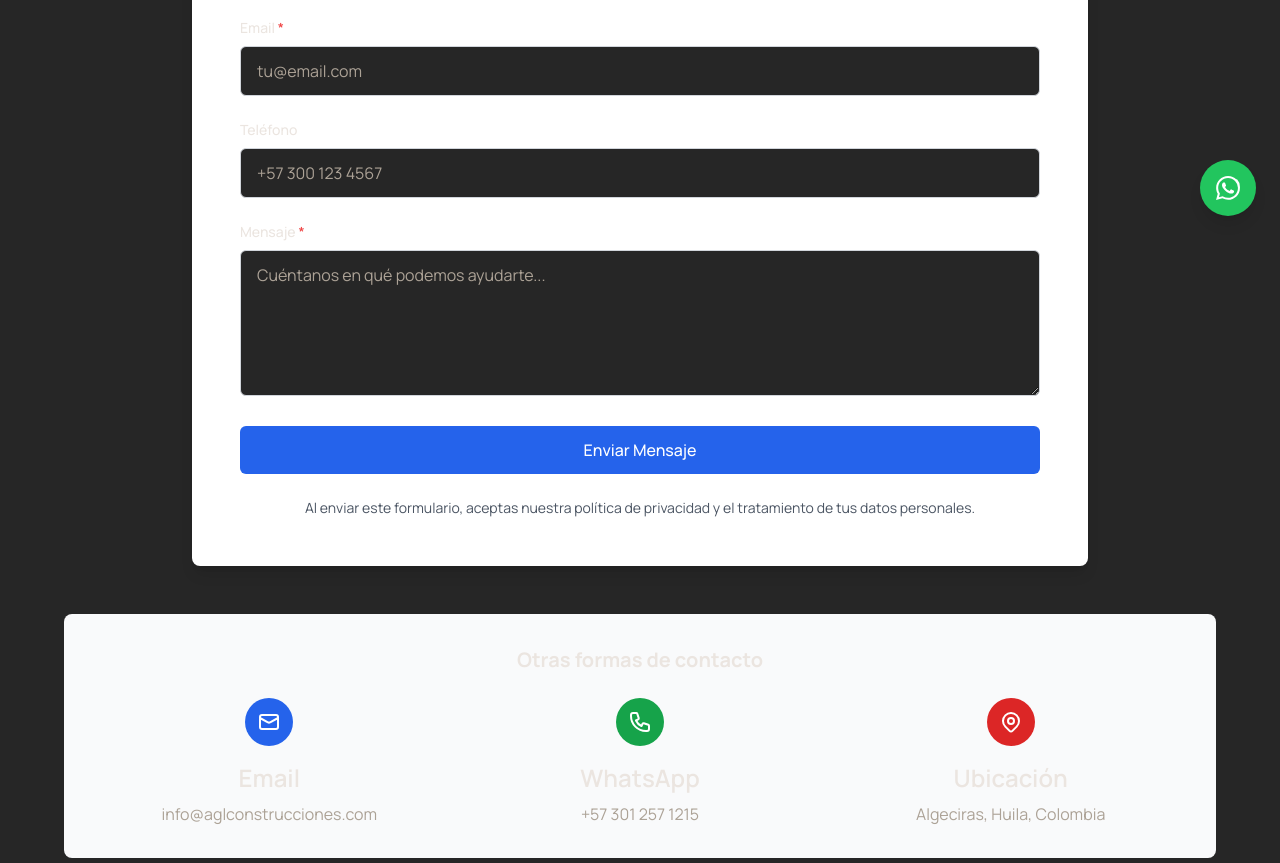
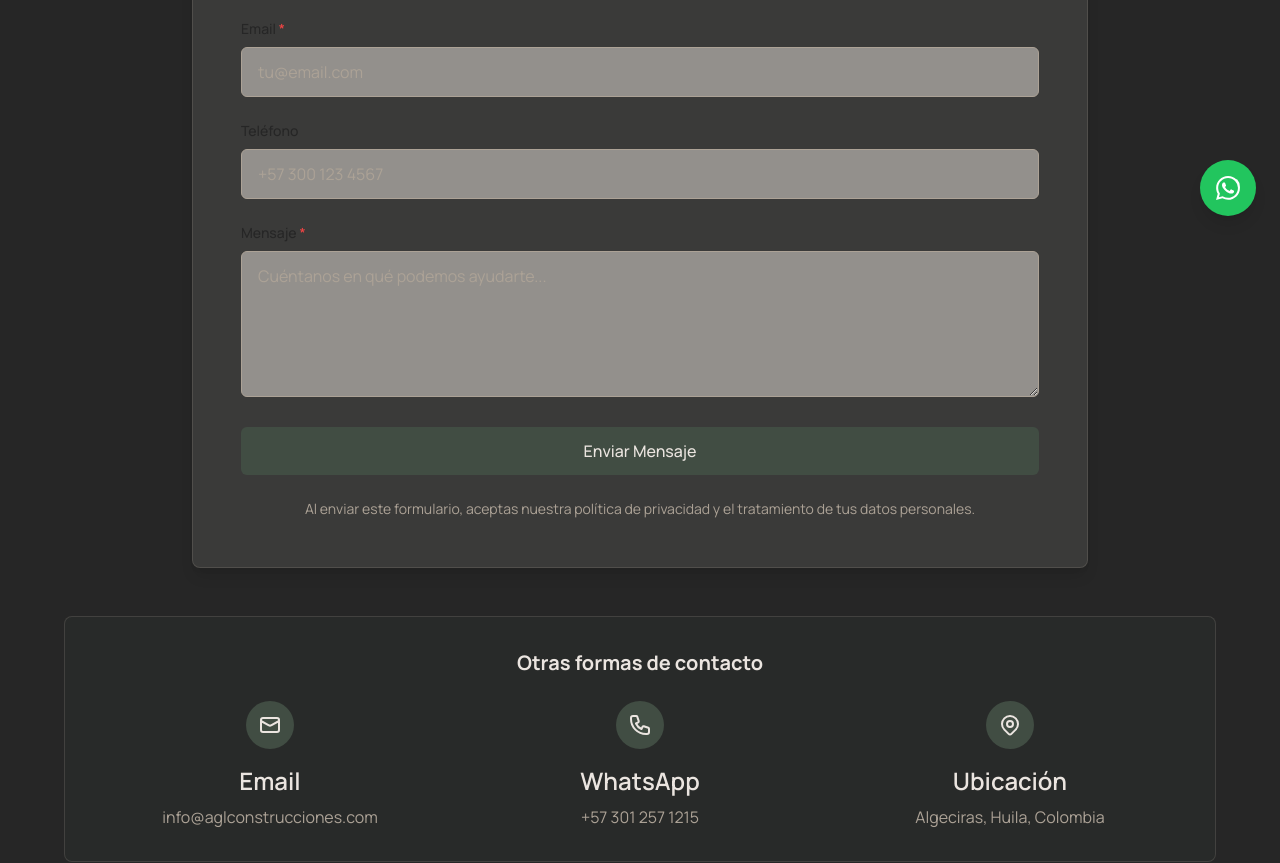
Before and after one commit to ferchoba/ProyRemodelacion, a Next.js app: page /en/contacto in a window 1280 px wide. Shown: the part 560-1423 px from the top of the page. Built offline with nearby package versions, Linux system fonts and the light colour scheme; no server answers; the database is empty.

Commit message:
Ajuste de la paleta de color de los formularios

```diff
--- a/src/app/[locale]/(site)/contacto/page.tsx
+++ b/src/app/[locale]/(site)/contacto/page.tsx
@@ -36,7 +36,7 @@ export default async function ContactPage() {
 
           {/* Formulario de Contacto */}
           <div className="max-w-4xl mx-auto">
-            <div className="bg-white rounded-lg shadow-lg p-8 md:p-12">
+            <div className="bg-platinum/10 border border-quick-silver/20 rounded-lg shadow-lg p-8 md:p-12">
               <div className="text-center mb-8">
                 <h2 className="text-2xl font-bold text-platinum mb-4">
                   {t('general.title')}
@@ -51,7 +51,7 @@ export default async function ContactPage() {
           </div>
 
           {/* Información de contacto adicional */}
-          <div className="mt-12 bg-gray-50 rounded-lg p-8">
+          <div className="mt-12 bg-outer-space/10 border border-quick-silver/20 rounded-lg p-8">
             <div className="text-center">
               <h3 className="text-xl font-bold text-platinum mb-6">
                 Otras formas de contacto
@@ -59,8 +59,8 @@ export default async function ContactPage() {
 
               <div className="grid grid-cols-1 md:grid-cols-3 gap-6">
                 <div className="text-center">
-                  <div className="w-12 h-12 bg-blue-600 rounded-full mx-auto mb-4 flex items-center justify-center">
-                    <svg className="w-6 h-6 text-white" fill="none" stroke="currentColor" viewBox="0 0 24 24">
+                  <div className="w-12 h-12 bg-outer-space rounded-full mx-auto mb-4 flex items-center justify-center">
+                    <svg className="w-6 h-6 text-platinum" fill="none" stroke="currentColor" viewBox="0 0 24 24">
                       <path strokeLinecap="round" strokeLinejoin="round" strokeWidth={2} d="M3 8l7.89 4.26a2 2 0 002.22 0L21 8M5 19h14a2 2 0 002-2V7a2 2 0 00-2-2H5a2 2 0 00-2 2v10a2 2 0 002 2z" />
                     </svg>
                   </div>
@@ -69,8 +69,8 @@ export default async function ContactPage() {
                 </div>
 
                 <div className="text-center">
-                  <div className="w-12 h-12 bg-green-600 rounded-full mx-auto mb-4 flex items-center justify-center">
-                    <svg className="w-6 h-6 text-white" fill="none" stroke="currentColor" viewBox="0 0 24 24">
+                  <div className="w-12 h-12 bg-outer-space rounded-full mx-auto mb-4 flex items-center justify-center">
+                    <svg className="w-6 h-6 text-platinum" fill="none" stroke="currentColor" viewBox="0 0 24 24">
                       <path strokeLinecap="round" strokeLinejoin="round" strokeWidth={2} d="M3 5a2 2 0 012-2h3.28a1 1 0 01.948.684l1.498 4.493a1 1 0 01-.502 1.21l-2.257 1.13a11.042 11.042 0 005.516 5.516l1.13-2.257a1 1 0 011.21-.502l4.493 1.498a1 1 0 01.684.949V19a2 2 0 01-2 2h-1C9.716 21 3 14.284 3 6V5z" />
                     </svg>
                   </div>
@@ -79,8 +79,8 @@ export default async function ContactPage() {
                 </div>
 
                 <div className="text-center">
-                  <div className="w-12 h-12 bg-red-600 rounded-full mx-auto mb-4 flex items-center justify-center">
-                    <svg className="w-6 h-6 text-white" fill="none" stroke="currentColor" viewBox="0 0 24 24">
+                  <div className="w-12 h-12 bg-outer-space rounded-full mx-auto mb-4 flex items-center justify-center">
+                    <svg className="w-6 h-6 text-platinum" fill="none" stroke="currentColor" viewBox="0 0 24 24">
                       <path strokeLinecap="round" strokeLinejoin="round" strokeWidth={2} d="M17.657 16.657L13.414 20.9a1.998 1.998 0 01-2.827 0l-4.244-4.243a8 8 0 1111.314 0z" />
                       <path strokeLinecap="round" strokeLinejoin="round" strokeWidth={2} d="M15 11a3 3 0 11-6 0 3 3 0 016 0z" />
                     </svg>
--- a/src/app/[locale]/(site)/cotizacion/page.tsx
+++ b/src/app/[locale]/(site)/cotizacion/page.tsx
@@ -36,7 +36,7 @@ export default async function QuotePage() {
 
         {/* Quote Form Section */}
         <div className="max-w-4xl mx-auto">
-          <div className="bg-white rounded-lg shadow-lg p-8 md:p-12">
+          <div className="bg-platinum/10 border border-quick-silver/20 rounded-lg shadow-lg p-8 md:p-12">
             <div className="text-center mb-8">
               <h2 className="text-2xl font-bold text-platinum mb-4">
                 {t('form_title')}
@@ -54,8 +54,8 @@ export default async function QuotePage() {
         <div className="max-w-4xl mx-auto mt-16">
           <div className="grid grid-cols-1 md:grid-cols-3 gap-8">
             <div className="text-center">
-              <div className="w-16 h-16 bg-blue-600 rounded-full mx-auto mb-4 flex items-center justify-center">
-                <svg className="w-8 h-8 text-white" fill="none" stroke="currentColor" viewBox="0 0 24 24">
+              <div className="w-16 h-16 bg-outer-space rounded-full mx-auto mb-4 flex items-center justify-center">
+                <svg className="w-8 h-8 text-platinum" fill="none" stroke="currentColor" viewBox="0 0 24 24">
                   <path strokeLinecap="round" strokeLinejoin="round" strokeWidth={2} d="M9 12l2 2 4-4m6 2a9 9 0 11-18 0 9 9 0 0118 0z" />
                 </svg>
               </div>
@@ -68,8 +68,8 @@ export default async function QuotePage() {
             </div>
 
             <div className="text-center">
-              <div className="w-16 h-16 bg-blue-600 rounded-full mx-auto mb-4 flex items-center justify-center">
-                <svg className="w-8 h-8 text-white" fill="none" stroke="currentColor" viewBox="0 0 24 24">
+              <div className="w-16 h-16 bg-outer-space rounded-full mx-auto mb-4 flex items-center justify-center">
+                <svg className="w-8 h-8 text-platinum" fill="none" stroke="currentColor" viewBox="0 0 24 24">
                   <path strokeLinecap="round" strokeLinejoin="round" strokeWidth={2} d="M12 8c-1.657 0-3 .895-3 2s1.343 2 3 2 3 .895 3 2-1.343 2-3 2m0-8c1.11 0 2.08.402 2.599 1M12 8V7m0 1v8m0 0v1m0-1c-1.11 0-2.08-.402-2.599-1" />
                 </svg>
               </div>
@@ -82,8 +82,8 @@ export default async function QuotePage() {
             </div>
 
             <div className="text-center">
-              <div className="w-16 h-16 bg-blue-600 rounded-full mx-auto mb-4 flex items-center justify-center">
-                <svg className="w-8 h-8 text-white" fill="none" stroke="currentColor" viewBox="0 0 24 24">
+              <div className="w-16 h-16 bg-outer-space rounded-full mx-auto mb-4 flex items-center justify-center">
+                <svg className="w-8 h-8 text-platinum" fill="none" stroke="currentColor" viewBox="0 0 24 24">
                   <path strokeLinecap="round" strokeLinejoin="round" strokeWidth={2} d="M13 10V3L4 14h7v7l9-11h-7z" />
                 </svg>
               </div>
--- a/src/components/forms/ContactForm.tsx
+++ b/src/components/forms/ContactForm.tsx
@@ -192,7 +192,7 @@ export default function ContactForm({ className = '' }: ContactFormProps) {
 
       {/* Nombre */}
       <div>
-        <label htmlFor="nombre" className="block text-sm font-medium text-platinum mb-2">
+        <label htmlFor="nombre" className="block text-sm font-medium text-raisin-black mb-2">
           {t('form.name')} <span className="text-red-500">*</span>
         </label>
         <input
@@ -201,8 +201,8 @@ export default function ContactForm({ className = '' }: ContactFormProps) {
           name="nombre"
           value={formData.nombre || ''}
           onChange={handleInputChange}
-          className={`w-full px-4 py-3 border rounded-md focus:ring-2 focus:ring-blue-500 focus:border-transparent ${
-            errors.nombre ? 'border-red-500' : 'border-gray-300'
+          className={`w-full px-4 py-3 border rounded-md bg-platinum/50 text-raisin-black placeholder-quick-silver focus:ring-2 focus:ring-outer-space focus:border-outer-space transition-colors ${
+            errors.nombre ? 'border-red-500' : 'border-quick-silver'
           }`}
           placeholder={t('form.name_placeholder')}
           required
@@ -217,7 +217,7 @@ export default function ContactForm({ className = '' }: ContactFormProps) {
 
       {/* Email */}
       <div>
-        <label htmlFor="email" className="block text-sm font-medium text-platinum mb-2">
+        <label htmlFor="email" className="block text-sm font-medium text-raisin-black mb-2">
           {t('form.email')} <span className="text-red-500">*</span>
         </label>
         <input
@@ -226,8 +226,8 @@ export default function ContactForm({ className = '' }: ContactFormProps) {
           name="email"
           value={formData.email || ''}
           onChange={handleInputChange}
-          className={`w-full px-4 py-3 border rounded-md focus:ring-2 focus:ring-blue-500 focus:border-transparent ${
-            errors.email ? 'border-red-500' : 'border-gray-300'
+          className={`w-full px-4 py-3 border rounded-md bg-platinum/50 text-raisin-black placeholder-quick-silver focus:ring-2 focus:ring-outer-space focus:border-outer-space transition-colors ${
+            errors.email ? 'border-red-500' : 'border-quick-silver'
           }`}
           placeholder={t('form.email_placeholder')}
           required
@@ -242,7 +242,7 @@ export default function ContactForm({ className = '' }: ContactFormProps) {
 
       {/* Teléfono */}
       <div>
-        <label htmlFor="telefono" className="block text-sm font-medium text-platinum mb-2">
+        <label htmlFor="telefono" className="block text-sm font-medium text-raisin-black mb-2">
           {t('form.phone')}
         </label>
         <input
@@ -251,8 +251,8 @@ export default function ContactForm({ className = '' }: ContactFormProps) {
           name="telefono"
           value={formData.telefono || ''}
           onChange={handleInputChange}
-          className={`w-full px-4 py-3 border rounded-md focus:ring-2 focus:ring-blue-500 focus:border-transparent ${
-            errors.telefono ? 'border-red-500' : 'border-gray-300'
+          className={`w-full px-4 py-3 border rounded-md bg-platinum/50 text-raisin-black placeholder-quick-silver focus:ring-2 focus:ring-outer-space focus:border-outer-space transition-colors ${
+            errors.telefono ? 'border-red-500' : 'border-quick-silver'
           }`}
           placeholder={t('form.phone_placeholder')}
           aria-describedby={errors.telefono ? 'telefono-error' : undefined}
@@ -266,7 +266,7 @@ export default function ContactForm({ className = '' }: ContactFormProps) {
 
       {/* Mensaje */}
       <div>
-        <label htmlFor="mensaje" className="block text-sm font-medium text-platinum mb-2">
+        <label htmlFor="mensaje" className="block text-sm font-medium text-raisin-black mb-2">
           {t('form.message')} <span className="text-red-500">*</span>
         </label>
         <textarea
@@ -275,8 +275,8 @@ export default function ContactForm({ className = '' }: ContactFormProps) {
           rows={5}
           value={formData.mensaje || ''}
           onChange={handleInputChange}
-          className={`w-full px-4 py-3 border rounded-md focus:ring-2 focus:ring-blue-500 focus:border-transparent resize-vertical ${
-            errors.mensaje ? 'border-red-500' : 'border-gray-300'
+          className={`w-full px-4 py-3 border rounded-md bg-platinum/50 text-raisin-black placeholder-quick-silver focus:ring-2 focus:ring-outer-space focus:border-outer-space resize-vertical transition-colors ${
+            errors.mensaje ? 'border-red-500' : 'border-quick-silver'
           }`}
           placeholder={t('form.message_placeholder')}
           required
@@ -307,14 +307,14 @@ export default function ContactForm({ className = '' }: ContactFormProps) {
         disabled={isSubmitting}
         className={`w-full py-3 px-6 rounded-md font-medium transition-colors ${
           isSubmitting
-            ? 'bg-gray-400 cursor-not-allowed'
-            : 'bg-blue-600 hover:bg-blue-700 focus:ring-2 focus:ring-blue-500 focus:ring-offset-2'
-        } text-white`}
+            ? 'bg-quick-silver cursor-not-allowed text-raisin-black'
+            : 'bg-outer-space hover:bg-outer-space/80 focus:ring-2 focus:ring-outer-space focus:ring-offset-2'
+        } text-platinum`}
       >
         {isSubmitting ? t('form.sending') : t('form.send')}
       </button>
 
-      <p className="text-sm text-gray-600 text-center">
+      <p className="text-sm text-quick-silver text-center">
         {t('form.privacy_notice')}
       </p>
     </form>
```
Also changed, not shown: src/components/forms/QuoteForm.tsx (+28 -28 lines).
